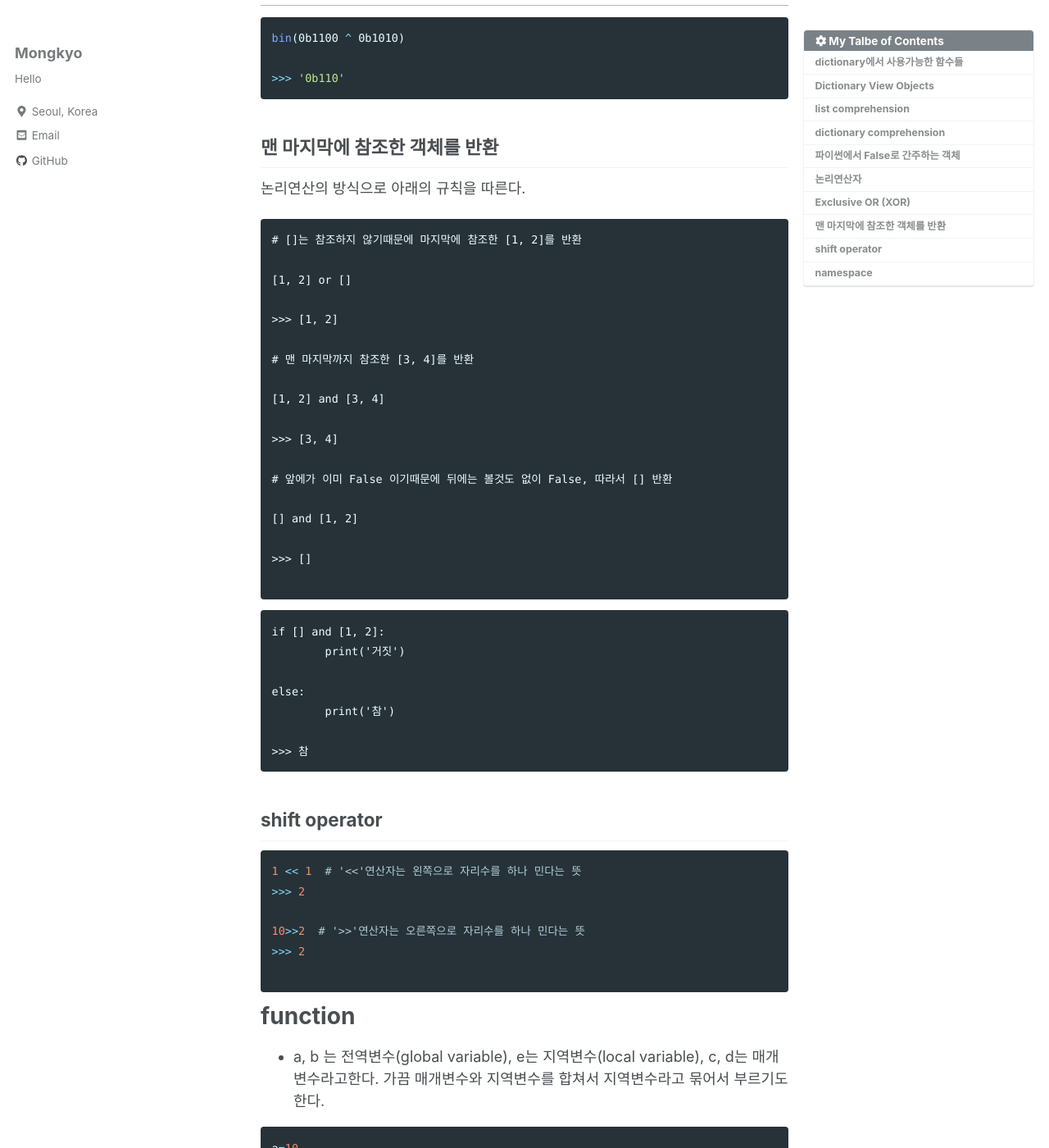
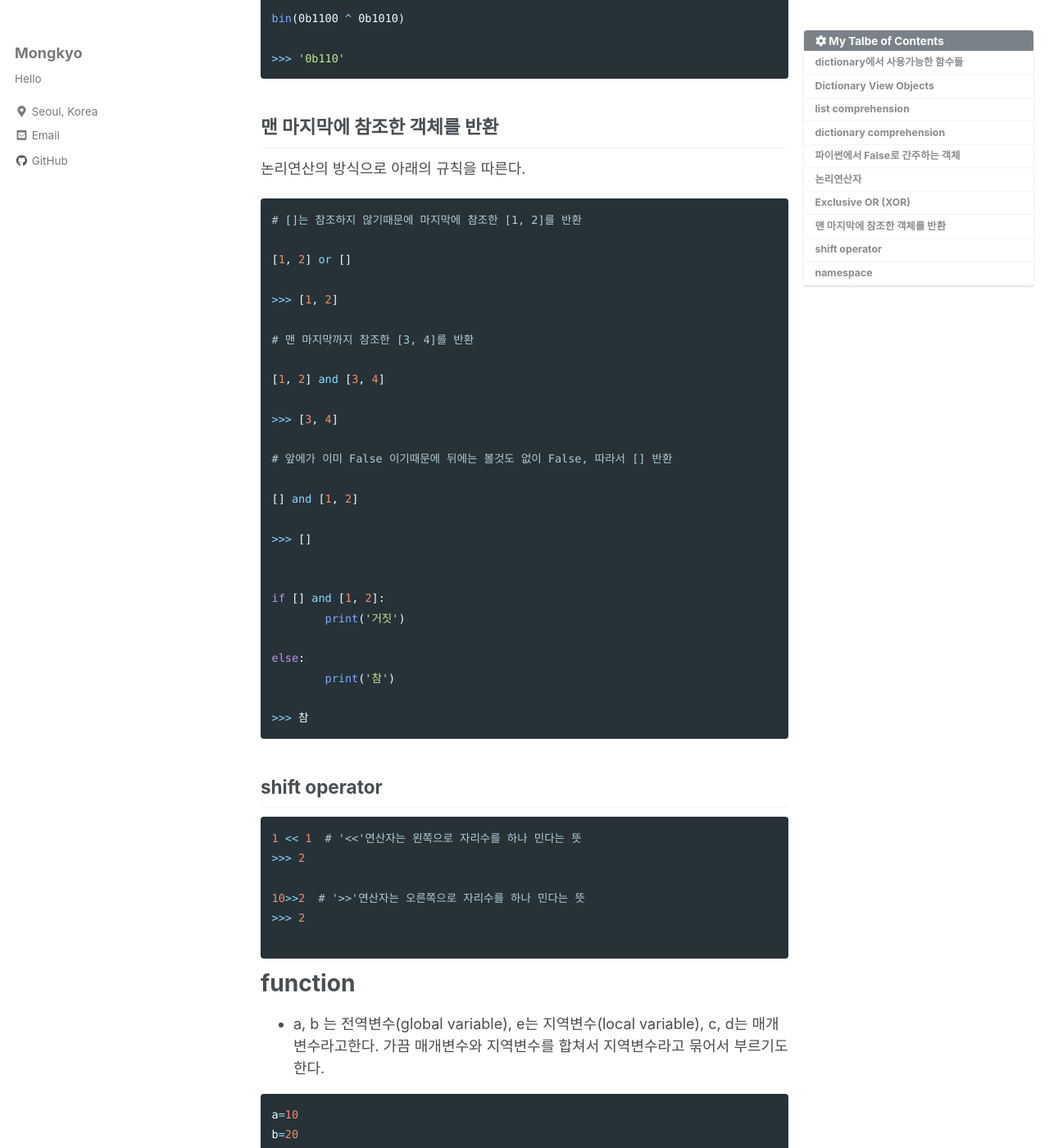
Before and after one commit to mongkyo/mongkyo.github.io, a Jekyll site: the page built from _posts/2019-03-05-Python(1).md, in a window 1280 px wide and 1400 px high, scrolled down 5383 px. Shown: the whole window at 82% size. Built offline with Jekyll 4.4.1, drawn with Linux system fonts in a browser that asks for light colours; nearby versions of some CDN libraries; some of the changed text lies outside the part shown.

Commit message:
[modified] 2019-03-05 python(1).md

````diff
--- a/_posts/2019-03-05-Python(1).md
+++ b/_posts/2019-03-05-Python(1).md
@@ -23,16 +23,16 @@ comments: true
 # get()함수는 None인 경우 error를 유발하지 않음
 dic.get('b')
 
-
 dic['e']
 >>> error
 
 print(dic.get('e'))
 >>> None
 ```
+
 > 없는 키 값을 넣었을 때 dic['e']은 에러를, dic() 함수는 None을 반환한다.
 
-```
+```python
 if dic.get('e'):
 	print(dic['e'])
 
@@ -58,7 +58,7 @@ dic.get('e', 0)
 ```python
 dic.pop((1, 2, 3))
 
-value를 반환하고 사라진다
+# value를 반환하고 사라진다
 ```
 
 - setdefault()
@@ -237,7 +237,7 @@ bin(0b1100 ^ 0b1010)
 
 논리연산의 방식으로 아래의 규칙을 따른다.
 
-```
+```python
 # []는 참조하지 않기때문에 마지막에 참조한 [1, 2]를 반환
 
 [1, 2] or []
@@ -256,9 +256,7 @@ bin(0b1100 ^ 0b1010)
 
 >>> []
 
-```
 
-```
 if [] and [1, 2]:
 	print('거짓')
 
````
